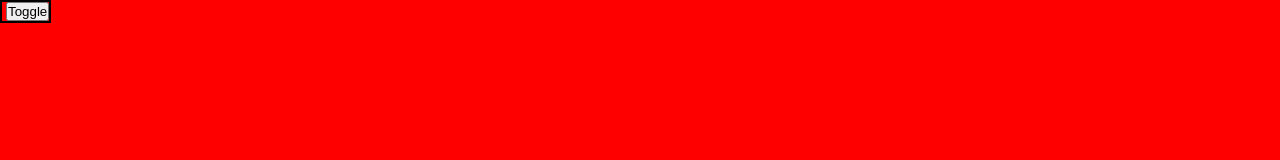
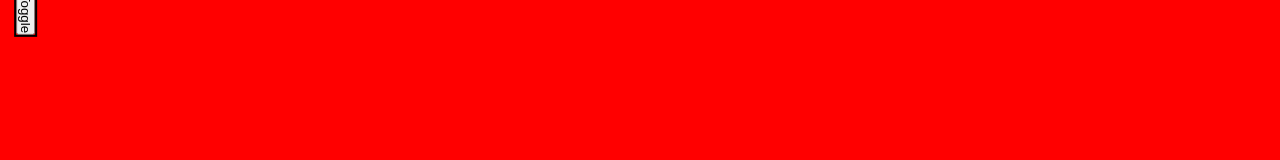
Before and after one commit to amanraza202/Java_Pratice_Code, a plain HTML site: page Animation.html in a window 1280 px wide. Shown: the top 160 px of the page. Drawn offline with Linux system fonts and the light colour scheme.

Commit message:
first commit

```diff
--- a/Animation.html
+++ b/Animation.html
@@ -19,8 +19,8 @@
         border: 2px solid black;
          display: inline-block;
 
-       /*  transform: rotate(0.25turn);
-        transform-origin: 0; */
+        transform: rotate(0.25turn);
+        /* transform-origin: 0; */
         /* transform: skew(4deg ,6deg); */
 
     }
```
